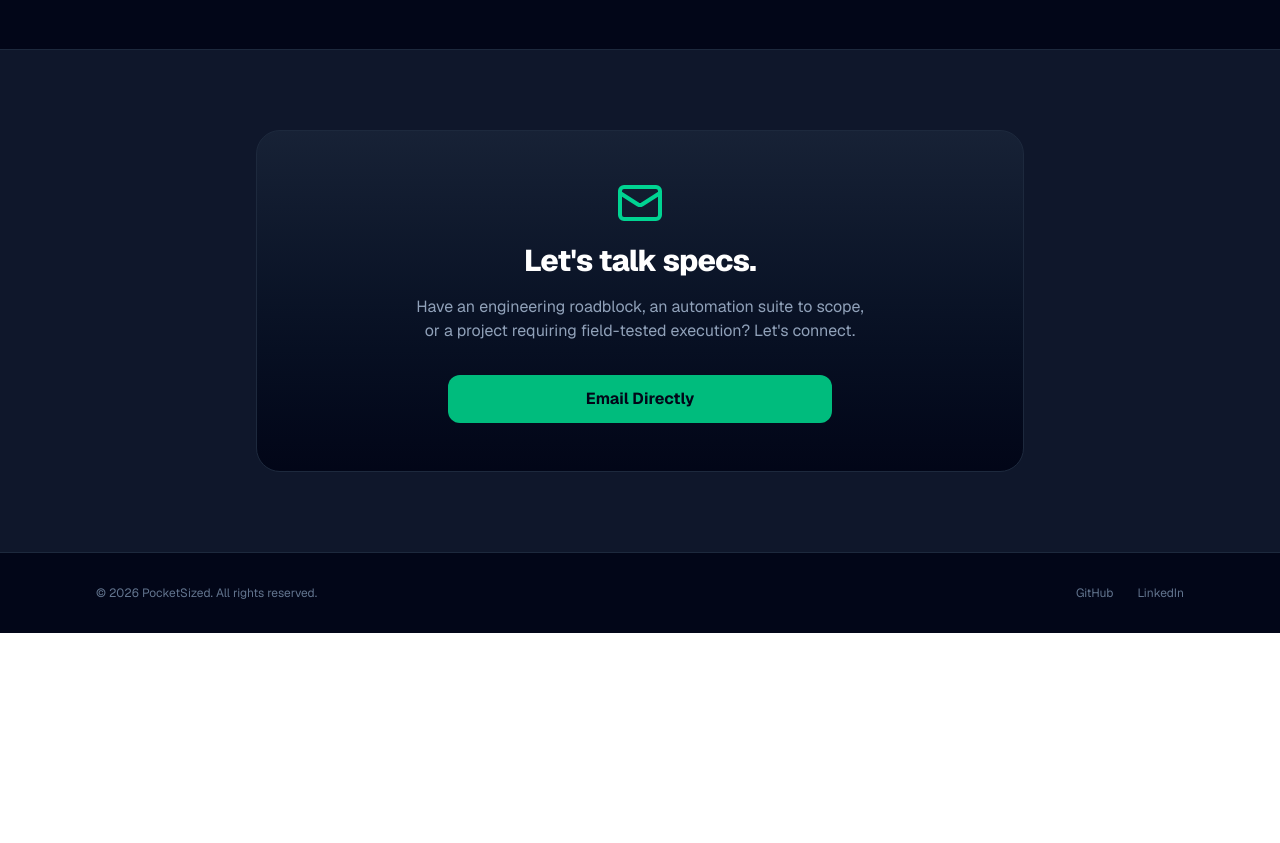
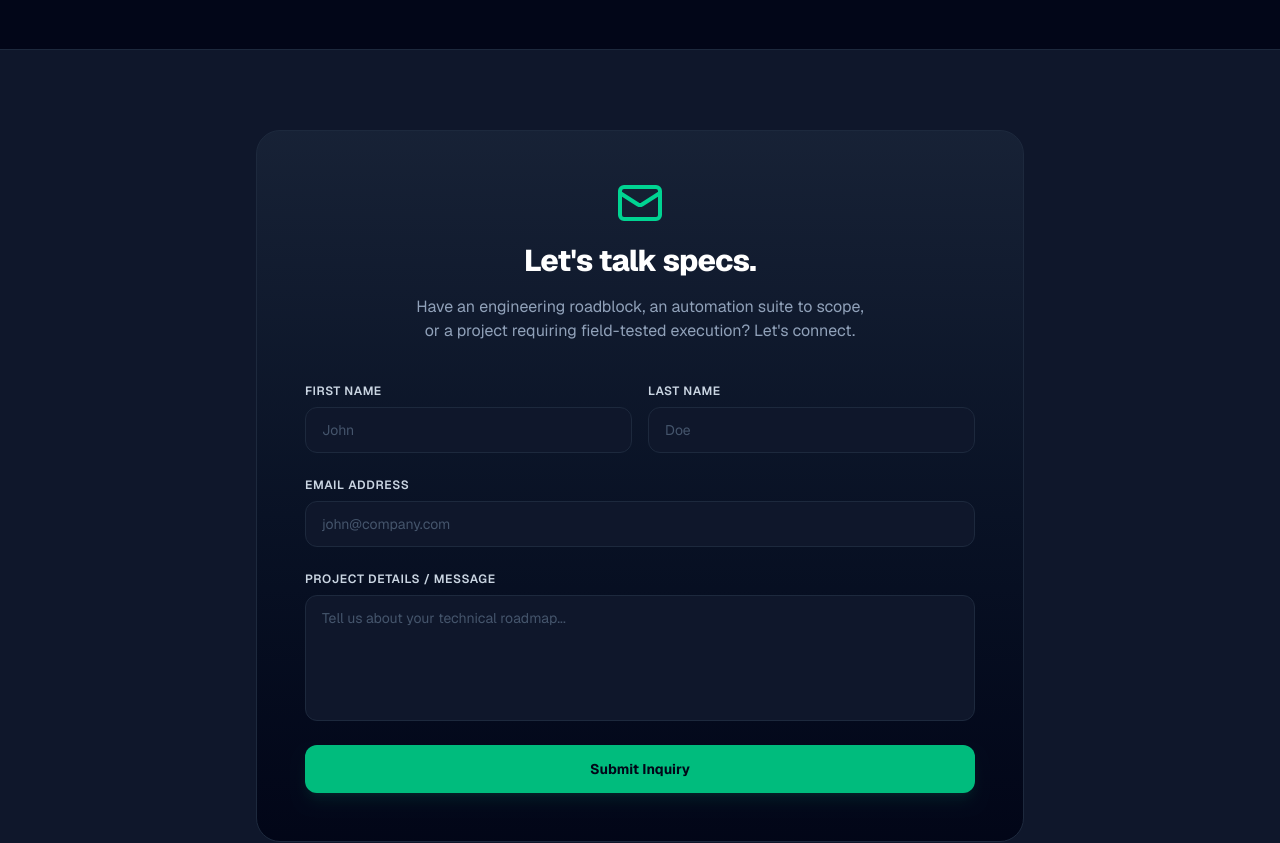
Before and after one commit to NickFasulo/gopocketsized, a Next.js app: page / in a window 1280 px wide. Shown: the part 1680-2523 px from the top of the page. Before the commit the page ends 2313 px from the top, so only its background shows below. Built offline with nearby package versions, Linux system fonts and the light colour scheme.

Commit message:
update contact form

```diff
--- a/app/components/Contact.tsx
+++ b/app/components/Contact.tsx
@@ -1,22 +1,106 @@
-import { Mail } from 'lucide-react';
+"use client";
+import { useState } from 'react';
+import { Mail, CheckCircle, XCircle } from 'lucide-react';
 
 export default function Contact() {
+  const [status, setStatus] = useState<'IDLE' | 'PENDING' | 'SUCCESS' | 'ERROR'>('IDLE');
+
+  const handleSubmit = async (e: React.SubmitEvent<HTMLFormElement>) => {
+    e.preventDefault();
+
+    const form = e.currentTarget;
+    if (form.user_system_validation.value.length > 0) return;
+
+    setStatus('PENDING');
+
+    const data = Object.fromEntries(new FormData(form));
+
+    const payload = {
+      access_key: process.env.NEXT_PUBLIC_WEB3FORMS_ACCESS_KEY || process.env.WEB3FORMS_ACCESS_KEY,
+      from_name: "PocketSized Consulting",
+      subject: "New PocketSized Project Inquiry",
+      ...data
+    };
+
+    try {
+      const response = await fetch("https://api.web3forms.com/submit", {
+        method: "POST",
+        headers: { "Content-Type": "application/json", Accept: "application/json" },
+        body: JSON.stringify(payload)
+      });
+
+      if (response.ok) {
+        setStatus('SUCCESS');
+        form.reset();
+      } else {
+        setStatus('ERROR');
+      }
+    } catch (error) {
+      console.error("Error submitting form:", error);
+      setStatus('ERROR');
+    }
+  };
+
   return (
-    <section id="contact" className="max-w-4xl mx-auto px-4 py-20 text-center sm:px-6 lg:px-8">
+    <section id="contact" className="max-w-4xl mx-auto px-4 py-20 sm:px-6 lg:px-8">
       <div className="p-8 sm:p-12 rounded-3xl bg-gradient-to-b from-slate-800/60 to-slate-950 border border-slate-800 max-w-3xl mx-auto">
         <Mail className="w-12 h-12 text-emerald-400 mx-auto mb-4" />
-        <h2 className="text-3xl font-extrabold text-white mb-4 tracking-tight">Let's talk specs.</h2>
-        <p className="text-slate-400 text-sm sm:text-base max-w-md mx-auto mb-8">
+        <h2 className="text-3xl font-extrabold text-white text-center mb-4 tracking-tight">Let's talk specs.</h2>
+        <p className="text-slate-400 text-sm sm:text-base text-center max-w-md mx-auto mb-10">
           Have an engineering roadblock, an automation suite to scope, or a project requiring field-tested execution? Let's connect.
         </p>
-        <div className="flex flex-col sm:flex-row justify-center gap-4 max-w-sm mx-auto">
-          <a
-            href="mailto:your-email@example.com"
-            className="w-full px-6 py-3 rounded-xl bg-emerald-500 text-slate-950 font-bold hover:bg-emerald-400 transition text-center flex items-center justify-center gap-2"
-          >
-            Email Directly
-          </a>
-        </div>
+
+        {status === 'SUCCESS' && (
+          <div className="mb-8 p-4 rounded-xl bg-emerald-500/10 border border-emerald-500/20 flex items-start gap-3 text-emerald-400 text-sm">
+            <CheckCircle className="w-5 h-5 shrink-0 mt-0.5" />
+            <div>
+              <strong className="font-bold block text-white mb-0.5">Inquiry Received.</strong>
+              Your info has been sent. We'll review your scope and get back to you within 24 business hours.
+            </div>
+          </div>
+        )}
+
+        {status === 'ERROR' && (
+          <div className="mb-8 p-4 rounded-xl bg-rose-500/10 border border-rose-500/20 flex items-start gap-3 text-rose-400 text-sm">
+            <XCircle className="w-5 h-5 shrink-0 mt-0.5" />
+            <div>
+              <strong className="font-bold block text-white mb-0.5">Transmission Failed.</strong>
+              Something went wrong. Please try again or reach out to us directly.
+            </div>
+          </div>
+        )}
+
+        <form onSubmit={handleSubmit} className="space-y-6 text-left">
+          <div className="absolute opacity-0 pointer-events-none -z-10 w-0 h-0 overflow-hidden" aria-hidden="true">
+            <input type="text" name="user_system_validation" tabIndex={-1} />
+          </div>
+
+          <div className="grid grid-cols-1 sm:grid-cols-2 gap-4">
+            <div className="flex flex-col gap-2">
+              <label htmlFor="firstName" className="text-xs font-semibold text-slate-300 uppercase tracking-wider">First Name</label>
+              <input type="text" id="firstName" name="firstName" required placeholder="John" className="w-full px-4 py-3 rounded-xl bg-slate-900 border border-slate-800 text-slate-100 placeholder-slate-600 focus:outline-none focus:border-emerald-500 text-sm transition" />
+            </div>
+
+            <div className="flex flex-col gap-2">
+              <label htmlFor="lastName" className="text-xs font-semibold text-slate-300 uppercase tracking-wider">Last Name</label>
+              <input type="text" id="lastName" name="lastName" required placeholder="Doe" className="w-full px-4 py-3 rounded-xl bg-slate-900 border border-slate-800 text-slate-100 placeholder-slate-600 focus:outline-none focus:border-emerald-500 text-sm transition" />
+            </div>
+          </div>
+
+          <div className="flex flex-col gap-2">
+            <label htmlFor="email" className="text-xs font-semibold text-slate-300 uppercase tracking-wider">Email Address</label>
+            <input type="email" id="email" name="email" required placeholder="john@company.com" className="w-full px-4 py-3 rounded-xl bg-slate-900 border border-slate-800 text-slate-100 placeholder-slate-600 focus:outline-none focus:border-emerald-500 text-sm transition" />
+          </div>
+
+          <div className="flex flex-col gap-2">
+            <label htmlFor="message" className="text-xs font-semibold text-slate-300 uppercase tracking-wider">Project Details / Message</label>
+            <textarea id="message" name="message" required rows={5} placeholder="Tell us about your technical roadmap..." className="w-full px-4 py-3 rounded-xl bg-slate-900 border border-slate-800 text-slate-100 placeholder-slate-600 focus:outline-none focus:border-emerald-500 text-sm transition resize-none" />
+          </div>
+
+          <button type="submit" disabled={status === 'PENDING'} className="w-full px-6 py-3.5 rounded-xl bg-emerald-500 text-slate-950 font-bold hover:bg-emerald-400 disabled:bg-slate-700 disabled:text-slate-400 disabled:cursor-not-allowed transition text-center text-sm shadow-lg shadow-emerald-500/10">
+            {status === 'PENDING' ? 'Transmitting...' : 'Submit Inquiry'}
+          </button>
+        </form>
       </div>
     </section>
   );
```
